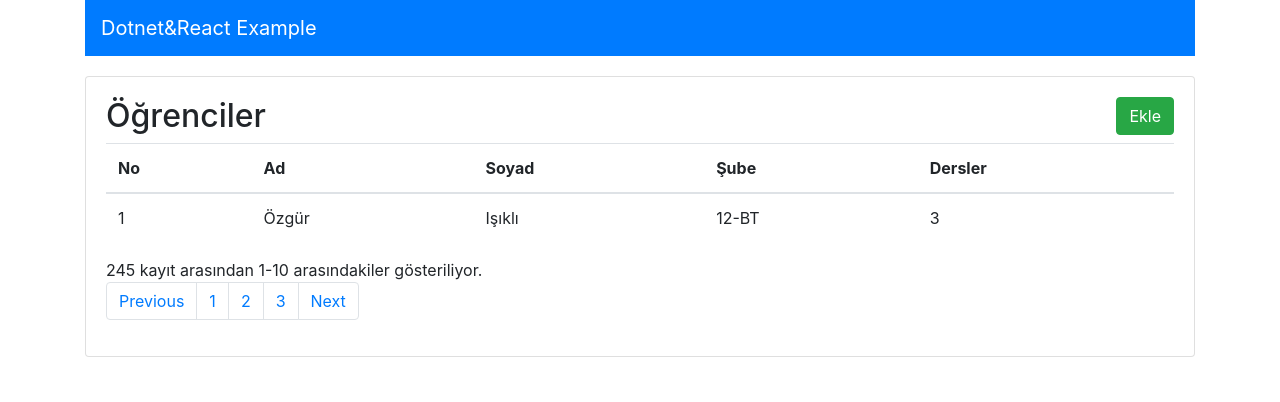
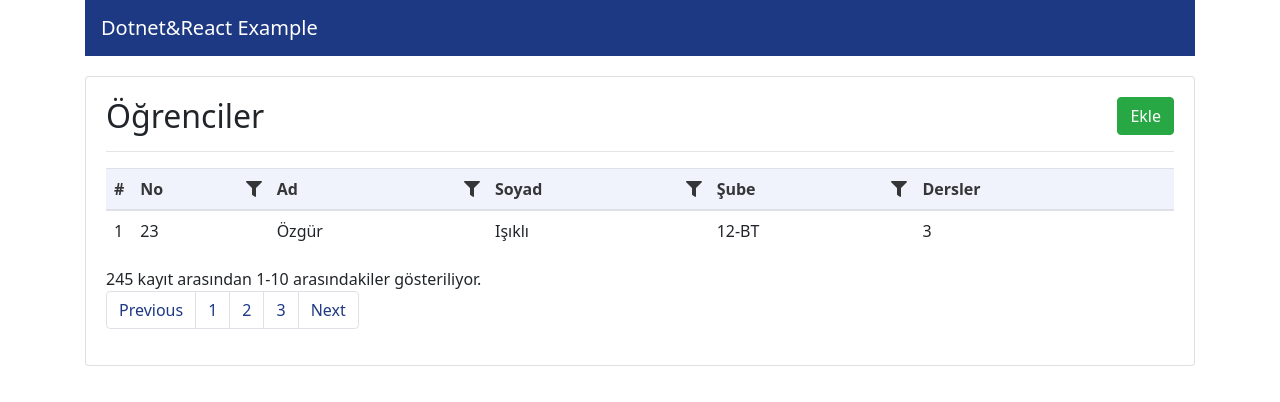
Before and after one commit to ozziest/dotnet-react-example, a React (Create React App) app in the folder front-end/: page / in a window 1280 px wide. Shown: the top 402 px of the page. Built offline with nearby package versions, Linux system fonts and the light colour scheme.

Commit message:
ColumnFilter component has been added.

```diff
--- a/front-end/package.json
+++ b/front-end/package.json
@@ -3,6 +3,9 @@
   "version": "0.1.0",
   "private": true,
   "dependencies": {
+    "@fortawesome/fontawesome-svg-core": "^1.2.28",
+    "@fortawesome/free-solid-svg-icons": "^5.13.0",
+    "@fortawesome/react-fontawesome": "^0.1.9",
     "@testing-library/jest-dom": "^4.2.4",
     "@testing-library/react": "^9.3.2",
     "@testing-library/user-event": "^7.1.2",
--- a/front-end/src/components/Students.tsx
+++ b/front-end/src/components/Students.tsx
@@ -1,5 +1,6 @@
 import React from 'react';
 import Navigation from './shared/Navigation';
+import ColumnFilter from './shared/ColumnFilter';
 
 export default () => {
   return (
@@ -11,19 +12,23 @@ export default () => {
         </button>
       </h2>
 
+      <hr />
+
       <table className="table table-border">
         <thead>
           <tr>
-            <th>No</th>
-            <th>Ad</th>
-            <th>Soyad</th>
-            <th>Şube</th>
+            <th className="row-count">#</th>
+            <th>No <ColumnFilter></ColumnFilter></th>
+            <th>Ad <ColumnFilter></ColumnFilter></th>
+            <th>Soyad <ColumnFilter></ColumnFilter></th>
+            <th>Şube <ColumnFilter></ColumnFilter></th>
             <th>Dersler</th>
           </tr>
         </thead>
         <tbody>
           <tr>
             <td>1</td>
+            <td>23</td>
             <td>Özgür</td>
             <td>Işıklı</td>
             <td>12-BT</td>
--- /dev/null
+++ b/front-end/src/components/shared/ColumnFilter.tsx
@@ -0,0 +1,59 @@
+import React from 'react';
+import { FontAwesomeIcon } from '@fortawesome/react-fontawesome'
+import { faFilter } from '@fortawesome/free-solid-svg-icons'
+
+interface IState {
+  isActive: boolean;
+}
+
+export default class ColumnFilter extends React.Component<Readonly<{}>, IState> {
+  state: IState;
+
+  constructor(props: Readonly<{}>) {
+    super(props);
+    this.state = { isActive: false };
+  }
+
+  toggleActive () {
+    this.setState({ isActive : !this.state.isActive })
+  }
+
+  render () {
+    let box;
+    if (this.state.isActive) {
+      box = <ul className="filter-box">
+        <div className="header">
+          Filtrele
+        </div>
+        <div className="body">
+          <form>
+            <div className="form-group">
+              <label>Sıralama</label>
+              <br />
+              <div className="btn-group" role="group" aria-label="Basic example">
+                <button type="button" className="btn btn-sm btn-light">A → Z</button>
+                <button type="button" className="btn btn-sm btn-light">Z → A</button>
+              </div>
+            </div>
+            <div className="form-group">
+              <label>No</label>
+              <input type="text" className="form-control form-control-sm" placeholder="Ara" />
+            </div>
+          </form>
+        </div>
+        <div className="footer text-center">
+          <button className="btn btn-danger btn-sm btn-block">Temizle</button>
+        </div>
+      </ul>
+    }
+
+    return (
+      <li>
+        <div className="filter-linkt" onClick={() => this.toggleActive()}>
+          <FontAwesomeIcon icon={faFilter} />
+        </div>
+        {box}
+      </li>
+    );
+  }
+}
--- /dev/null
+++ b/front-end/src/styles/base.scss
@@ -0,0 +1,3 @@
+body {
+  font-family: 'system-ui';
+}
--- a/front-end/src/styles/main.scss
+++ b/front-end/src/styles/main.scss
@@ -1,8 +1,18 @@
 // Override default variables before the import
 // $body-bg: #000;
+$primary: #1d3983;
+$black: rgba(#000, 0.78);
+$transition-speed: 0.3s;
+$border-radius: 4px;
+$gray: #e8e8e8;
 
 // Import Bootstrap and its default variables
 @import '~bootstrap/scss/bootstrap.scss';
 
+@import './base.scss';
+
 // Import component bases styles
 @import './components/app.scss';
+
+// Shared bootstrap components
+@import './shared/table.scss';
--- /dev/null
+++ b/front-end/src/styles/shared/table.scss
@@ -0,0 +1,83 @@
+.table thead th {
+  background-color: lighten($primary, 65%);
+  color: $black;
+  cursor: pointer;
+  position: relative;
+
+  &:hover {
+    background-color: lighten($primary, 62%);
+    transition: background $transition-speed;
+  }
+
+  &.row-count {
+    width: 1%;
+  }
+
+  & li {
+    list-style: none;
+    position: absolute;
+    top: 8px;
+    right: 0px;
+
+    & div.filter-linkt {
+      margin-right: 7px;
+      &:hover {
+        color: $primary;
+        transition: background $transition-speed;
+      }
+    }
+
+    & ul.filter-box {
+      position: absolute;
+      width: 250px;
+      z-index: 9999;
+      top: 0px;
+      left: 20px;
+      border: 2px solid $primary;
+      border-radius: $border-radius;
+      padding: 0px;
+      font-size: 14px;
+      font-weight: normal;
+
+      & div {
+        padding: 10px;
+
+        &.header {
+          background-color: $primary;
+          color: $white;
+        }
+
+        &.body {
+          background-color: $white;
+
+          & form {
+
+            & label {
+              font-weight: bold;
+            }
+
+            div.form-group {
+              margin-bottom: 0px;
+              padding-bottom: 0px;
+            }
+
+            div.btn-group {
+              width: 100%;
+              padding: 0px;
+            }
+          }
+        }
+
+        &.footer {
+          padding-left: 20px;
+          padding-right: 20px;
+          background-color: $light;
+        }
+      }
+    }
+  }
+}
+
+.table th, .table td {
+  padding: 0.5rem;
+}
```
Also changed, not shown: 1 other file (tests, documents, lock files or other folders).
